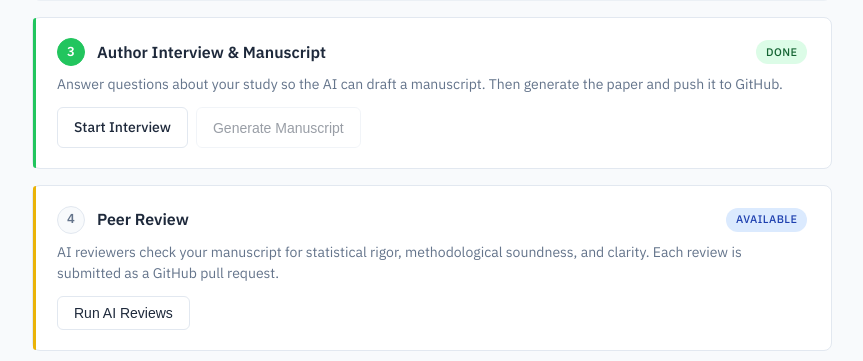
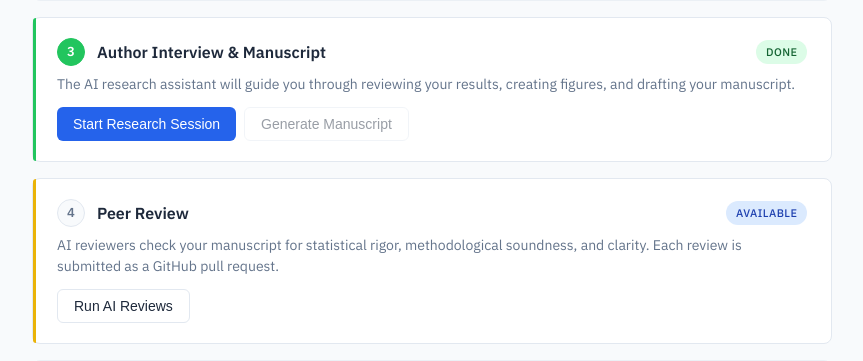
Before and after one commit to open-community-science/omc-platform, a FastAPI app: template portal/templates/submission_detail.html in a window 1280 px wide. Shown: the part 478-839 px from the top of the page, without its empty margins (40-903 px from the left). Run offline with FastAPI, Linux system fonts and the light colour scheme; the template is opened without the code that fills it, so the values that code supplies are empty; some libraries are stand-ins or nearby versions.

Commit message:
Wire session launch into submission workflow Step 3
Replace "Start Interview" with "Start Research Session" button that
launches a Chainlit + Marimo Docker session with pipeline results
mounted. Redirects to split-view chat UI on success.

Co-Authored-By: Claude Opus 4.6 (1M context) <noreply@anthropic.com>

```diff
--- a/portal/templates/submission_detail.html
+++ b/portal/templates/submission_detail.html
@@ -243,7 +243,7 @@
             {% endif %}
         </div>
 
-        {# ── Step 3: Author Interview ── #}
+        {# ── Step 3: Author Interview & Manuscript ── #}
         {% set step3_available = has_pipeline_results or s == 'draft' %}
         {% set step3_current = s == 'drafting' %}
         {% set step3_done = s in ['review', 'published'] or has_manuscript %}
@@ -263,22 +263,21 @@
                 {% endif %}
             </div>
             <p class="wf-step-desc">
-                Answer questions about your study so the AI can draft a manuscript. Then generate the paper and push it to GitHub.
+                The AI research assistant will guide you through reviewing your results, creating figures, and drafting your manuscript.
             </p>
 
             {% if step3_state != 'locked' %}
             <div class="wf-step-actions">
-                {% if has_interview %}
-                <a href="/submissions/{{ submission.slug }}/interview" class="btn btn-secondary">Continue Interview</a>
-                {% else %}
-                <a href="/submissions/{{ submission.slug }}/interview" class="btn {% if step3_current %}btn-primary{% else %}btn-secondary{% endif %}">Start Interview</a>
-                {% endif %}
+                <button class="btn btn-primary" onclick="launchSession()" id="session-launch-btn">
+                    {% if has_interview %}Resume Research Session{% else %}Start Research Session{% endif %}
+                </button>
 
-                <button class="btn {% if step3_current and has_interview %}btn-primary{% else %}btn-secondary{% endif %}" onclick="generateManuscript()"
-                    {% if not has_interview %}title="Complete the author interview first" disabled{% endif %}>
+                <button class="btn btn-secondary" onclick="generateManuscript()"
+                    {% if not has_interview %}title="Complete the research session first" disabled{% endif %}>
                     Generate Manuscript
                 </button>
             </div>
+            <p id="session-status" class="wf-step-desc" style="display:none; margin-top: 0.5rem;"></p>
             {% endif %}
         </div>
 
@@ -696,6 +695,32 @@ function saveSelection() {
 /* ── Init pipeline info on load ── */
 updatePipelineInfo();
 
+async function launchSession() {
+    const btn = document.getElementById('session-launch-btn');
+    const status = document.getElementById('session-status');
+    btn.disabled = true;
+    btn.textContent = 'Launching...';
+    status.style.display = '';
+    status.textContent = 'Starting your research environment...';
+
+    try {
+        const resp = await fetch(`/sessions/${subId}/launch`, { method: 'POST' });
+        const data = await resp.json();
+        if (resp.ok) {
+            status.textContent = 'Session ready! Redirecting...';
+            window.location.href = data.chat_url;
+        } else {
+            status.textContent = 'Error: ' + (data.detail || 'Failed to launch session');
+            btn.disabled = false;
+            btn.textContent = 'Retry';
+        }
+    } catch (e) {
+        status.textContent = 'Connection error: ' + e.message;
+        btn.disabled = false;
+        btn.textContent = 'Retry';
+    }
+}
+
 async function generateManuscript() {
     showStatus('Generating manuscript... this may take a minute.');
     try {
```
